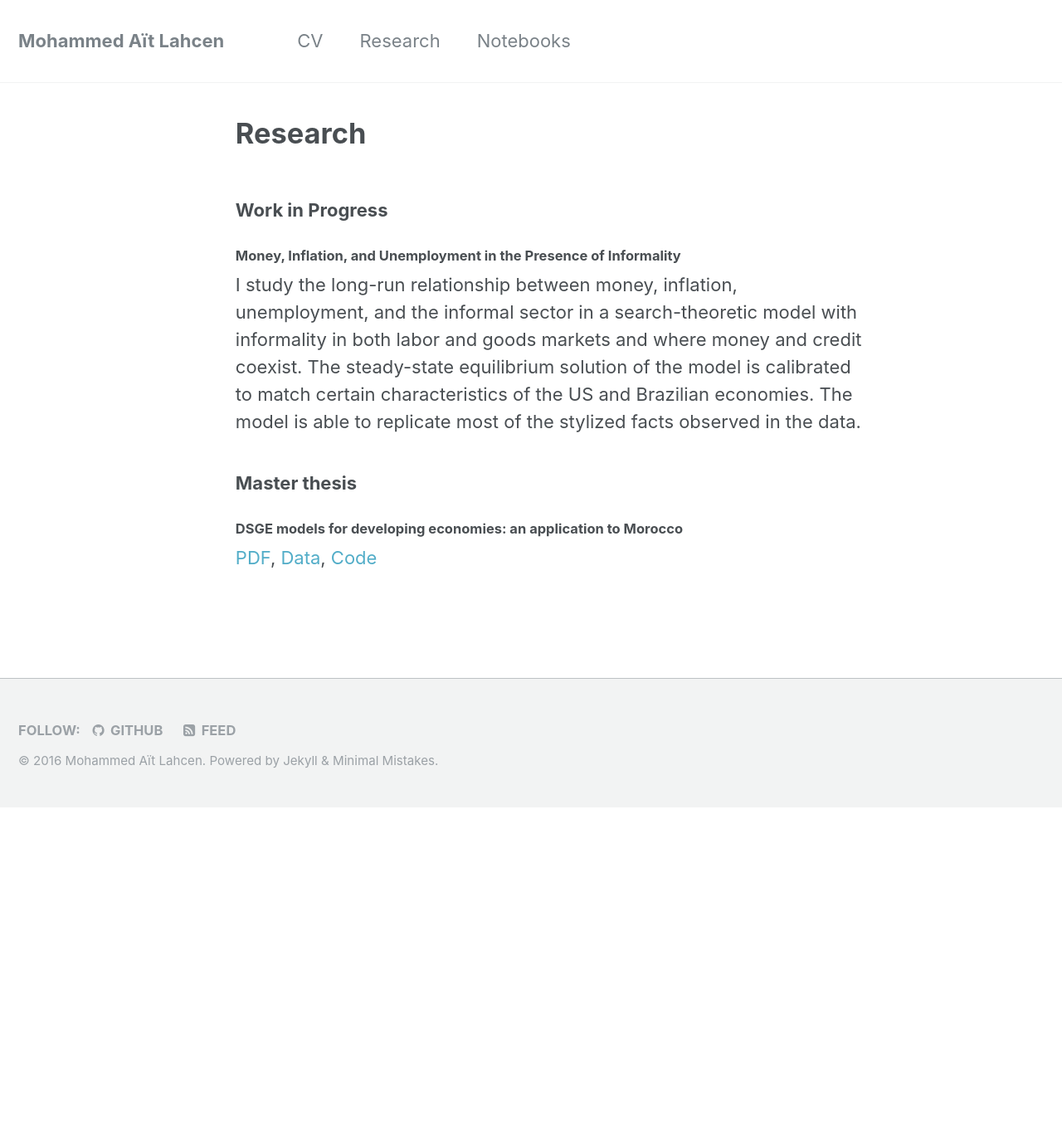
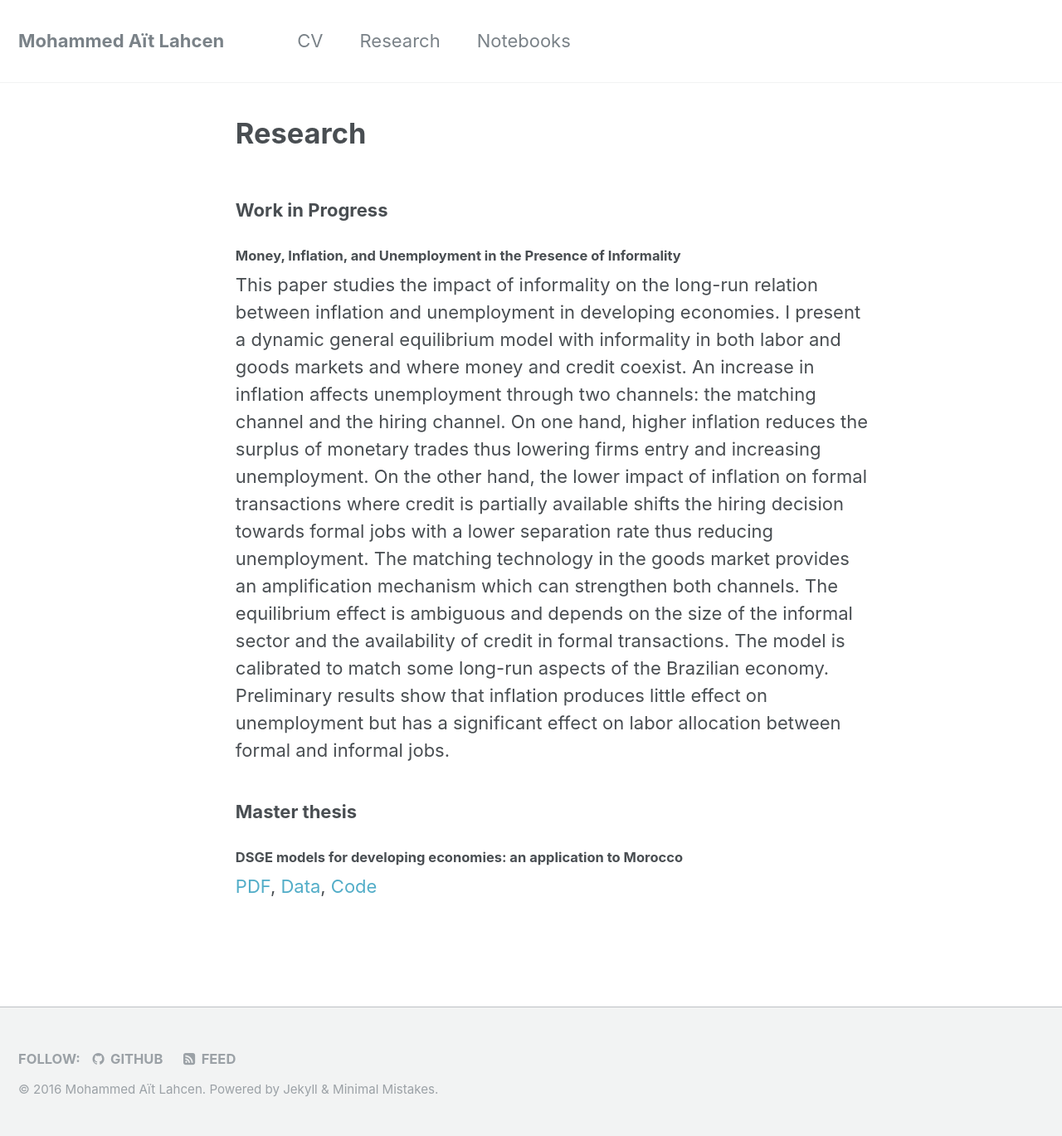
Before and after one commit to maitlahcen/maitlahcen.github.io, a Jekyll site: the page built from _pages/research.md, in a window 1280 px wide. Shown: the whole page at 83% size. Built offline with Jekyll 4.4.1, drawn with Linux system fonts in a browser that asks for light colours; before the commit the page ends 973 px from its top, so only the background shows below that.

Commit message:
Updated P1 abstract

```diff
--- a/_pages/research.md
+++ b/_pages/research.md
@@ -10,7 +10,7 @@ permalink: /research
 
 #### Money, Inflation, and Unemployment in the Presence of Informality
 
-I study the long-run relationship between money, inflation, unemployment, and the informal sector in a search-theoretic model with informality in both labor and goods markets and where money and credit coexist. The steady-state equilibrium solution of the model is calibrated to match certain characteristics of the US and Brazilian economies. The model is able to replicate most of the stylized facts observed in the data.
+This paper studies the impact of informality on the long-run relation between inflation and unemployment in developing economies. I present a dynamic general equilibrium model with informality in both labor and goods markets and where money and credit coexist. An increase in inflation affects unemployment through two channels: the matching channel and the hiring channel. On one hand, higher inflation reduces the surplus of monetary trades thus lowering firms entry and increasing unemployment. On the other hand, the lower impact of inflation on formal transactions where credit is partially available shifts the hiring decision towards formal jobs with a lower separation rate thus reducing unemployment. The matching technology in the goods market provides an amplification mechanism which can strengthen both channels. The equilibrium effect is ambiguous and depends on the size of the informal sector and the availability of credit in formal transactions. The model is calibrated to match some long-run aspects of the Brazilian economy. Preliminary results show that inflation produces little effect on unemployment but has a significant effect on labor allocation between formal and informal jobs.
 
 
 
```
